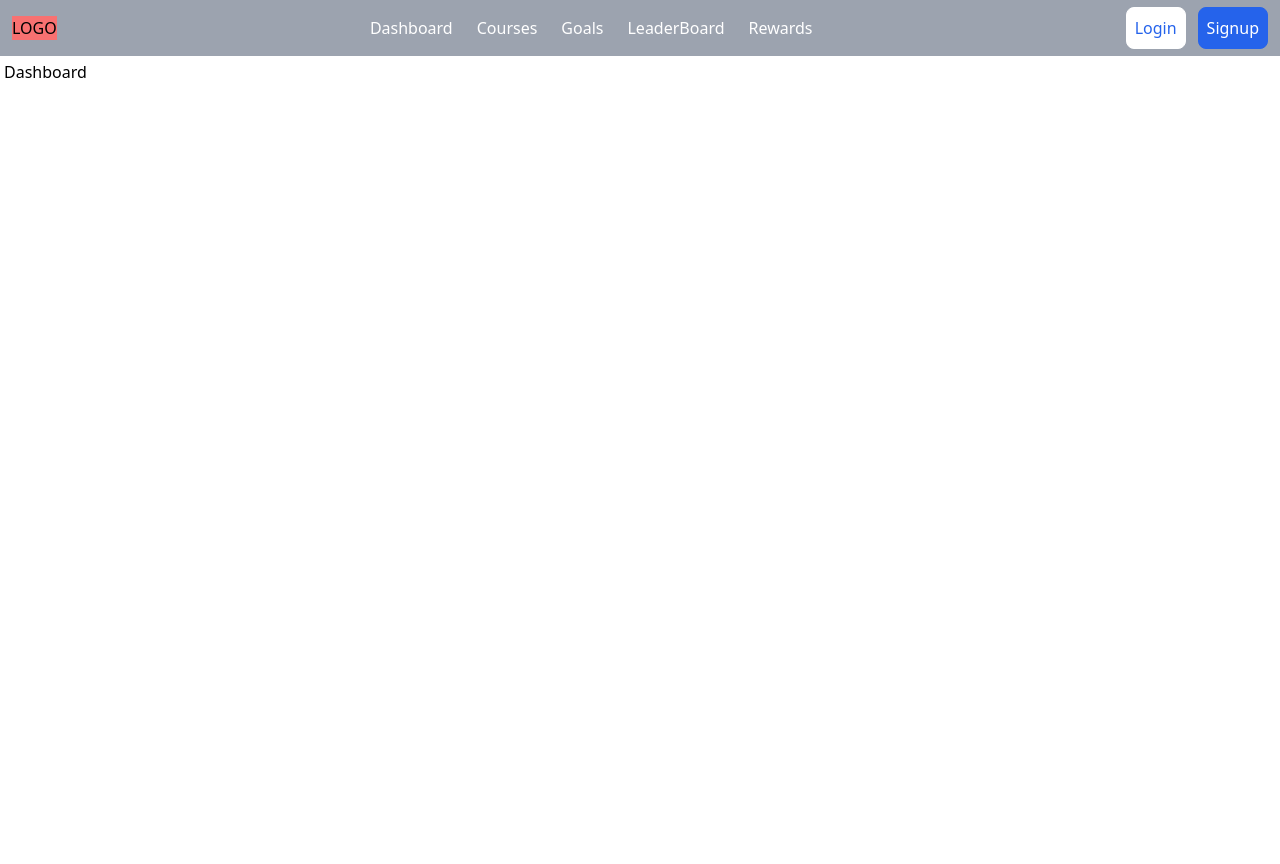
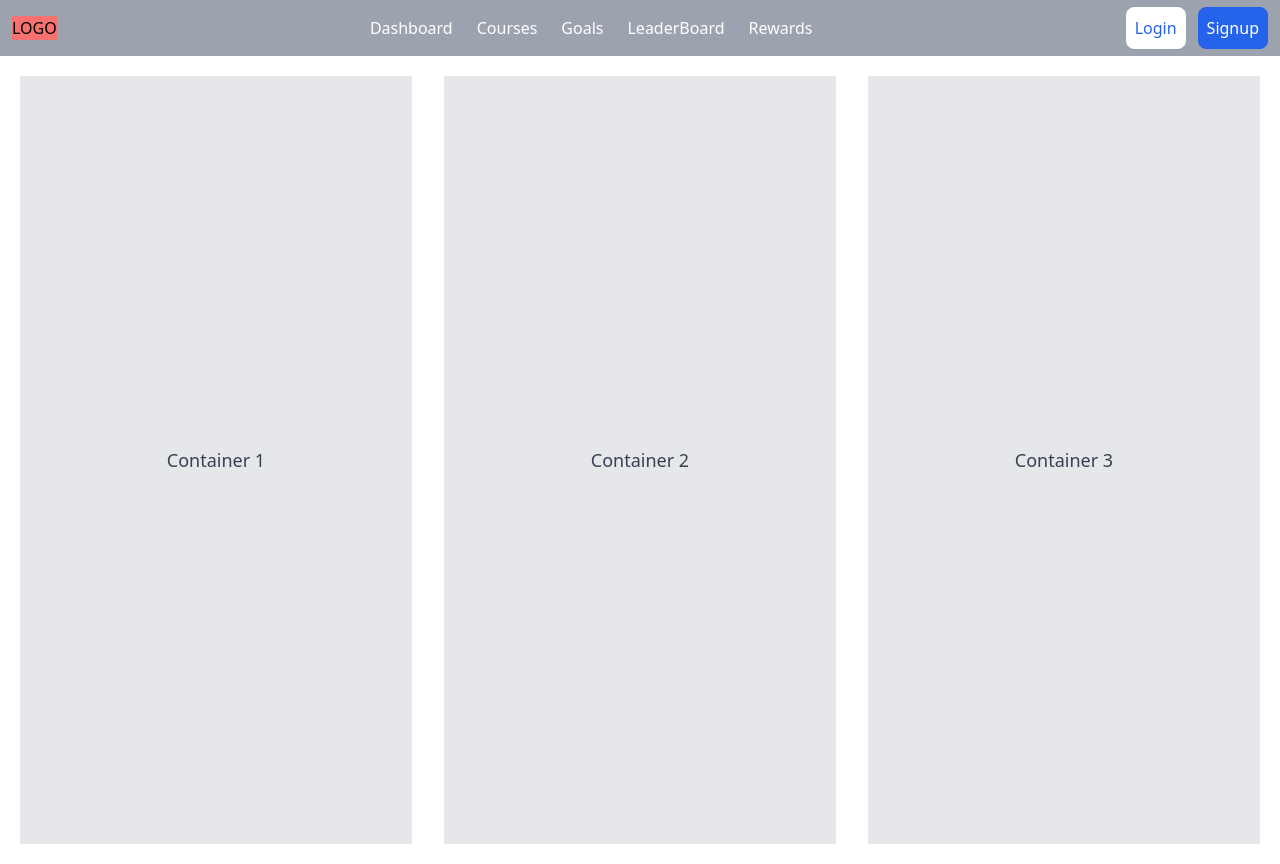
Before and after one commit to harshit-dev-ui/Aura_Tracker, a React (Vite) app in the folder frontend/: page /dashboard in a window 1280 px wide. Built offline with nearby package versions, Linux system fonts and the light colour scheme.

Commit message:
layout for dashboard

```diff
--- a/frontend/src/pages/Dashboard.jsx
+++ b/frontend/src/pages/Dashboard.jsx
@@ -1,7 +1,19 @@
 import React from "react";
 
 function Dashboard() {
-  return <div>Dashboard</div>;
+  return (
+    <div className="flex h-screen space-between">
+      <div className="flex-1 bg-gray-200 flex items-center justify-center text-lg text-gray-700 m-4">
+        Container 1
+      </div>
+      <div className="flex-1 bg-gray-200 flex items-center justify-center text-lg text-gray-700 m-4">
+        Container 2
+      </div>
+      <div className="flex-1 bg-gray-200 flex items-center justify-center text-lg text-gray-700 m-4">
+        Container 3
+      </div>
+    </div>
+  );
 }
 
 export default Dashboard;
```
